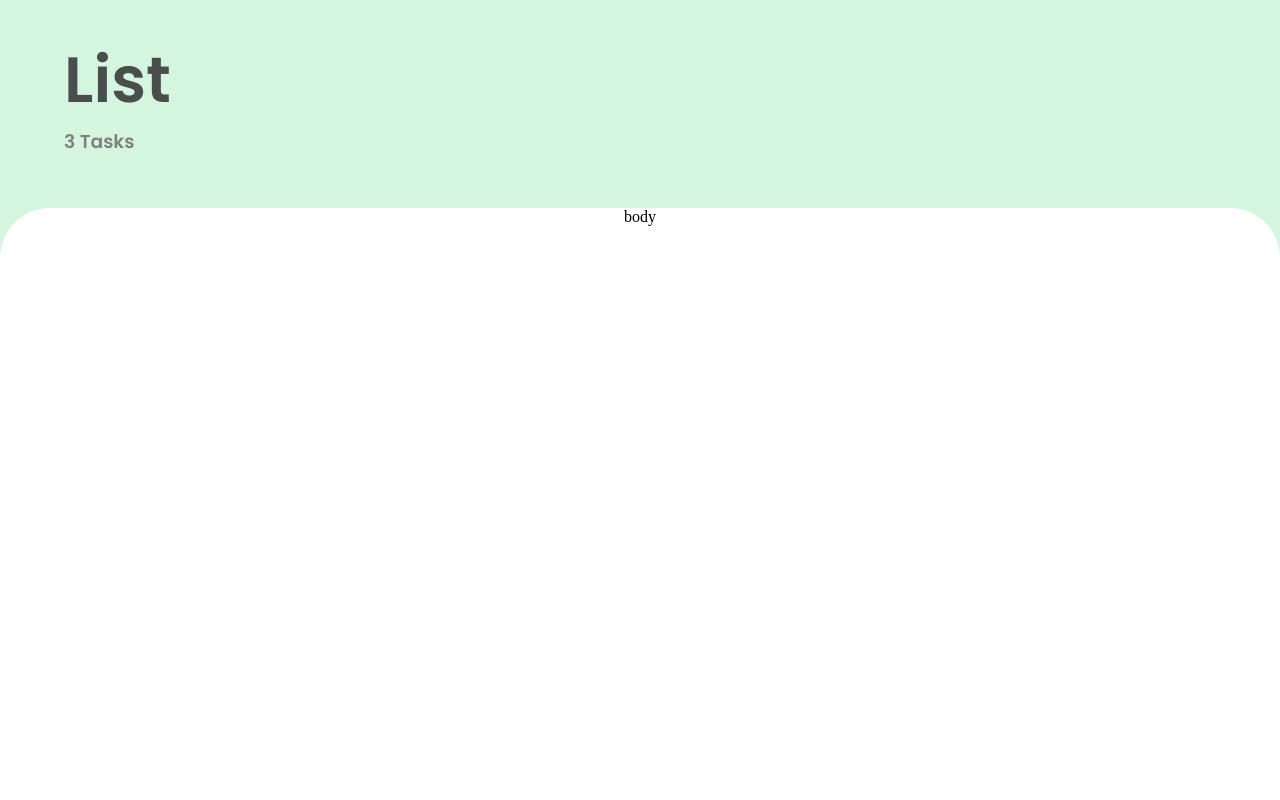
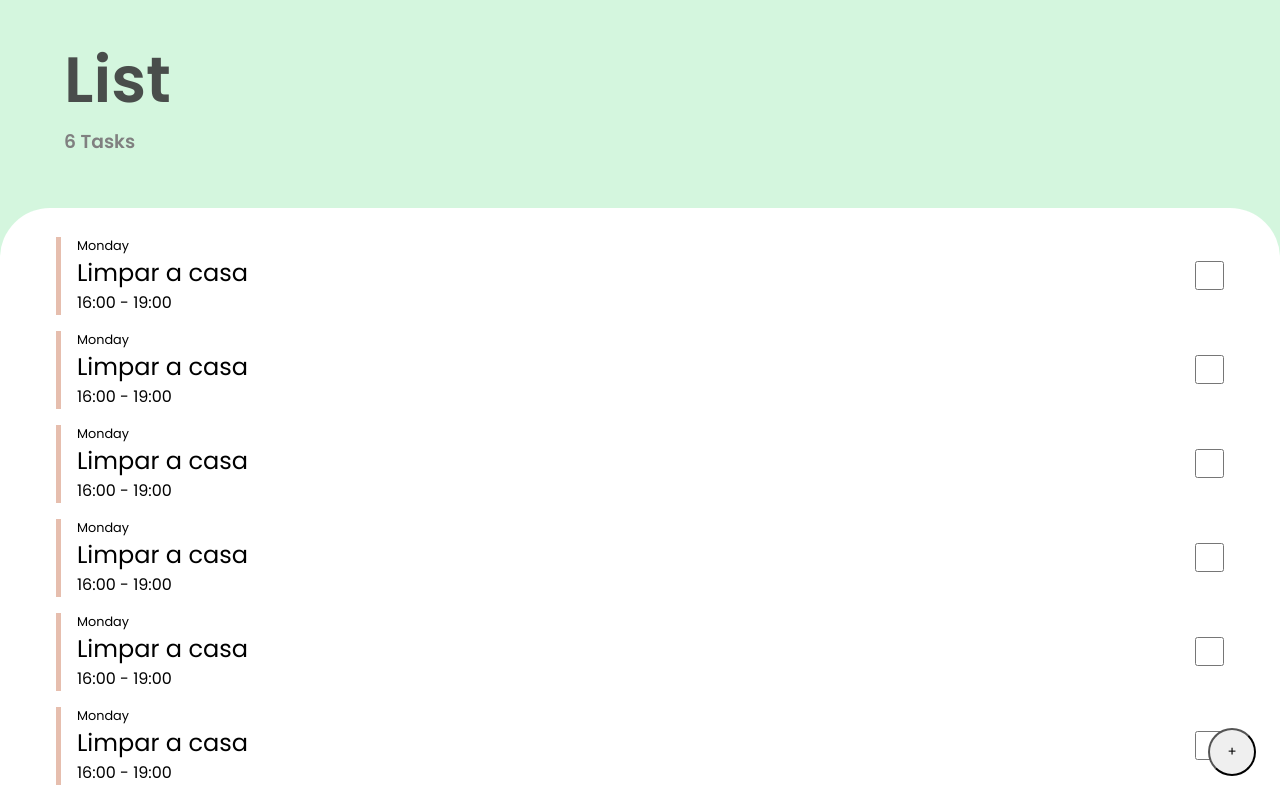
Before and after one commit to isadoratavare/to-do-react, a React (Create React App) app: page / in a window 1280 px wide. Built offline with nearby package versions, Linux system fonts and the light colour scheme.

Commit message:
Add tasks

```diff
--- a/src/App.js
+++ b/src/App.js
@@ -7,6 +7,7 @@ export default function App() {
     <>
       <Header />
       <Body />
+
     </>
   );
 }
--- a/src/components/Body/index.js
+++ b/src/components/Body/index.js
@@ -1,11 +1,20 @@
 import '../Body/main.css'
+import Task from '../Task'
 
 export default function Body(){
     return(
-        <div className="Body">
-            <div>
-                body
+        <div className="containerBody">
+            <div className="tasks">
+                <Task />
+                <Task />
+                <Task />
+                <Task />
+                <Task />
+                <Task />
             </div>
+            <button>
+                +
+            </button>
         </div>
     )
 }
--- a/src/components/Body/main.css
+++ b/src/components/Body/main.css
@@ -1,13 +1,24 @@
-.Body{
+.containerBody{
     position: relative;
     top: -5rem;
     height: 150px;
     width: 100%;
 
     margin: 0 auto;
-    display: flex;
-    justify-content: center;
 
     background-color: var(--white);
     border-radius: 50px 50px 0px 0px;
 }
+.tasks{
+    padding-top: 0.8rem;
+}
+button{
+    position: fixed;
+    bottom: 0px;
+    right: 0px;
+
+    margin: 1.5rem;
+    width: 3rem;
+    height: 3rem;
+    border-radius: 50px;
+}
--- a/src/components/Header/index.js
+++ b/src/components/Header/index.js
@@ -5,7 +5,7 @@ export default function Header(){
         <>
         <header>
             <h1>List</h1>
-            <h3>3 Tasks</h3>
+            <h3>6 Tasks</h3>
         </header>
         </>
     )
--- /dev/null
+++ b/src/components/Task/index.js
@@ -0,0 +1,15 @@
+import '../Task/main.css'
+export default function Task(){
+    return(
+        <div className="containerTask">
+            <div className="taskBody">
+                <span>
+                    <p className="dayTask">Monday</p>
+                    <p className="contentTask">Limpar a casa</p>
+                    <p className="timeTask">16:00 - 19:00</p>
+                </span>
+                <input type="checkbox"/>
+            </div>
+        </div>
+    )
+}
--- /dev/null
+++ b/src/components/Task/main.css
@@ -0,0 +1,28 @@
+.taskBody{
+    border-left: 5px solid var(--pink);
+    margin: 1rem 3.5rem;
+
+    display: flex;
+    justify-content: space-between;
+    align-items: center;
+
+}
+span{
+    margin-left: 1rem ;
+}
+.dayTask{
+    font-size: 0.8rem;
+}
+.contentTask{
+    font-size: 1.5rem;
+}
+input{
+    width: 1.8rem;
+    height: 1.8rem;
+    background-color: var(--green);
+}
+@media (max-width: 1080px){
+    .taskBody{
+        margin: 1rem 2rem;
+    }
+}
--- a/src/styles/global.css
+++ b/src/styles/global.css
@@ -3,10 +3,13 @@
     box-sizing: border-box;
     margin: 0;
     padding: 0;
+
+    font-family: Poppins;
 }
 :root {
     --white: #FFF;
     --green: #D4F6DE;
+    --pink: #E6BEAE;
     --gray-200: #AFB2B1;
     --gray-500: #808080;
     --gray-800: #494D4B;
```
